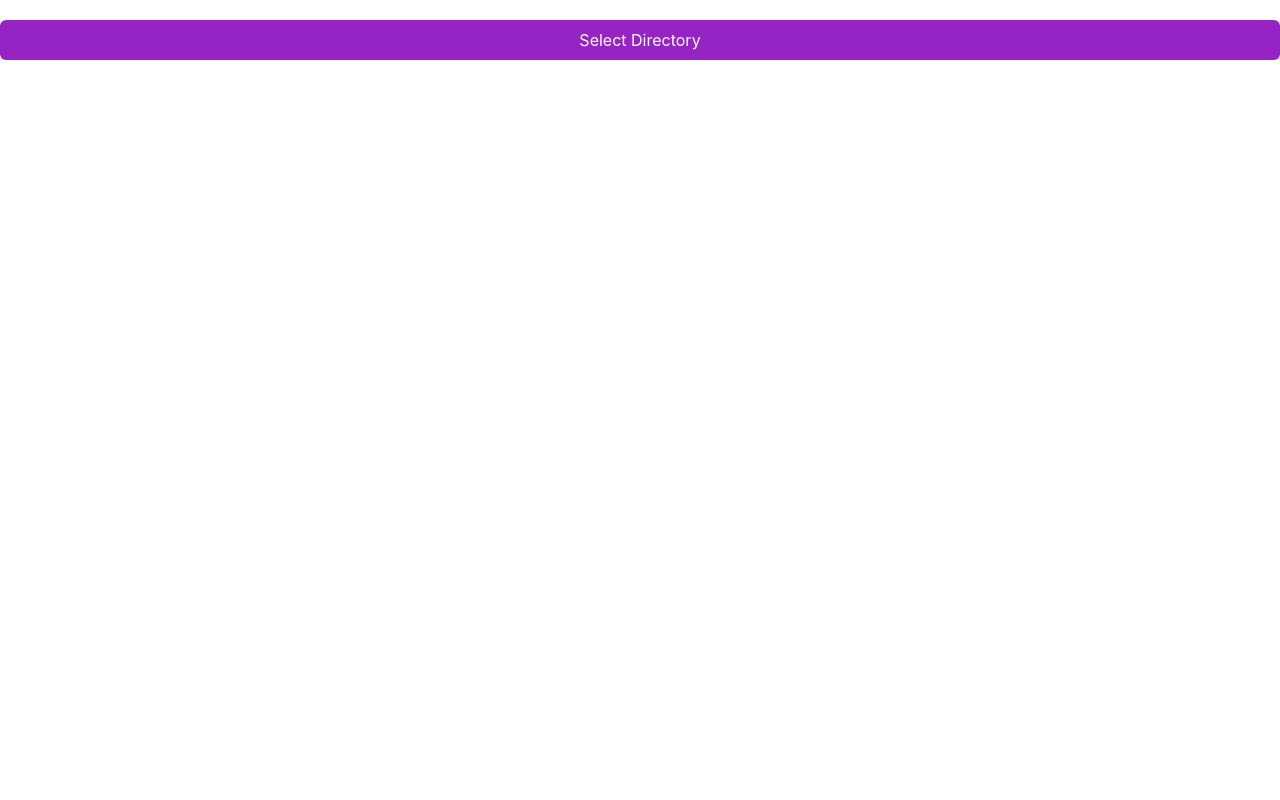
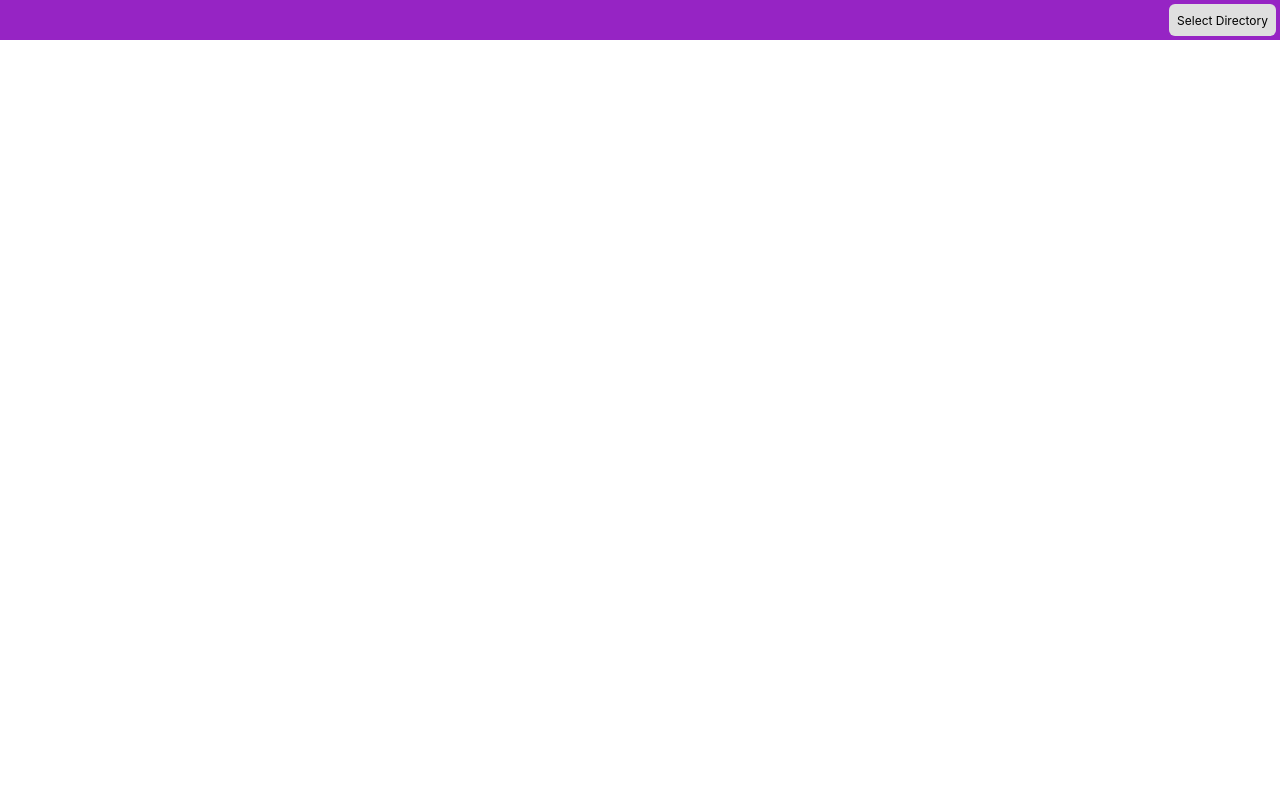
Before and after one commit to boujo/online-player, a Next.js app: page / in a window 1280 px wide. Shown: the top 800 px of the page. Built offline with nearby package versions, Linux system fonts and the light colour scheme; a web font is replaced by a local one.

Commit message:
create header component

```diff
--- /dev/null
+++ b/app/components/Header.module.scss
@@ -0,0 +1,28 @@
+@import '../../styles/environment';
+
+$height: 40px;
+
+.container {
+  width: 100%;
+  height: $height;
+  padding: 4px;
+  display: flex;
+  flex-direction: row;
+  background-color: $colorPrimary;
+}
+  .selectDirectoryButton {
+    height: 100%;
+    padding: 0 8px;
+    display: flex;
+    flex-direction: row;
+    justify-content: center;
+    align-items: center;
+    background-color: $colorLightGray;
+    font-size: 12px;
+    color: $colorBlack;
+    border-radius: $borderRadius;
+  }
+
+  .middle {
+    flex: 1;
+  }
--- /dev/null
+++ b/app/components/Header.tsx
@@ -0,0 +1,28 @@
+
+import styles from './Header.module.scss';
+
+type ComponentProps = {
+  onSelectDirectoryButtonClick: () => void
+};
+
+const defaultProps = {
+  onSelectDirectoryButtonClick: () => {}
+};
+
+const Header = ({ onSelectDirectoryButtonClick }: ComponentProps): JSX.Element => {
+  return (
+    <div className={styles.container}>
+      <div className={styles.middle} />
+
+      <div
+        className={styles.selectDirectoryButton}
+        onClick={onSelectDirectoryButtonClick}
+      >
+        Select Directory
+      </div>
+    </div>
+  );
+}
+Header.defaultProps = defaultProps;
+
+export { Header };
--- a/app/components/index.ts
+++ b/app/components/index.ts
@@ -1,2 +1,3 @@
+export * from './Header';
 export * from './Range';
 export * from './Player';
--- a/app/pages/Main/components/Item.module.scss
+++ b/app/pages/Main/components/Item.module.scss
@@ -1,6 +1,6 @@
 @import '../../../../styles/environment';
 
-$height: 60px;
+$height: 50px;
 
 .container {
   width: 100%;
--- a/app/pages/Main/index.module.scss
+++ b/app/pages/Main/index.module.scss
@@ -3,30 +3,14 @@
 
 .container {
   width: 100%;
-  height: 100%;
+  height: 100vh;
+  display: flex;
+  flex-direction: column;
 }
   .main {
-    width: 100%;
-    height: 100vh;
+    flex: 1;
     display: flex;
     flex-direction: column;
     justify-content: flex-start;
-  }
-  .selectDirectoryButton {
-    width: 100%;
-    height: 40px;
-    margin: 20px 0 0 0;
-    display: flex;
-    justify-content: center;
-    align-items: center;
-    background-color: $colorPrimary;
-    color: $colorWhite;
-    border-radius: $borderRadius;
-  }
-
-  .list {
-    flex: 1;
-    margin: 20px 0 0 0;
-    border-radius: $borderRadius;
     overflow: auto;
   }
--- a/app/pages/Main/index.tsx
+++ b/app/pages/Main/index.tsx
@@ -4,6 +4,7 @@ import Head from 'next/head';
 import { openDB, deleteDB } from "idb";
 
 import {
+  Header,
   Player
 } from '../../components';
 import { RootState } from '../../store';
@@ -62,15 +63,11 @@ const Main: NextPage = () => {
         <link rel="icon" href="/favicon.ico" />
       </Head>
 
+      <Header
+        onSelectDirectoryButtonClick={onSelectDirectoryButtonClick}
+      />
+
       <div className={styles.main}>
-        <div
-          className={styles.selectDirectoryButton}
-          onClick={onSelectDirectoryButtonClick}
-        >
-          Select Directory
-        </div>
-
-        <div className={styles.list}>
         {state.list.map(function(item, index) {
           return (
             <Item
@@ -85,11 +82,10 @@ const Main: NextPage = () => {
           );
         })}
       </div>
-      </div>
 
-      <Player
+      {/* <Player
         file={state.selectedFile}
-      />
+      /> */}
     </div>
   );
 }
```
Lines whose indentation alone changed are shown as unchanged.
